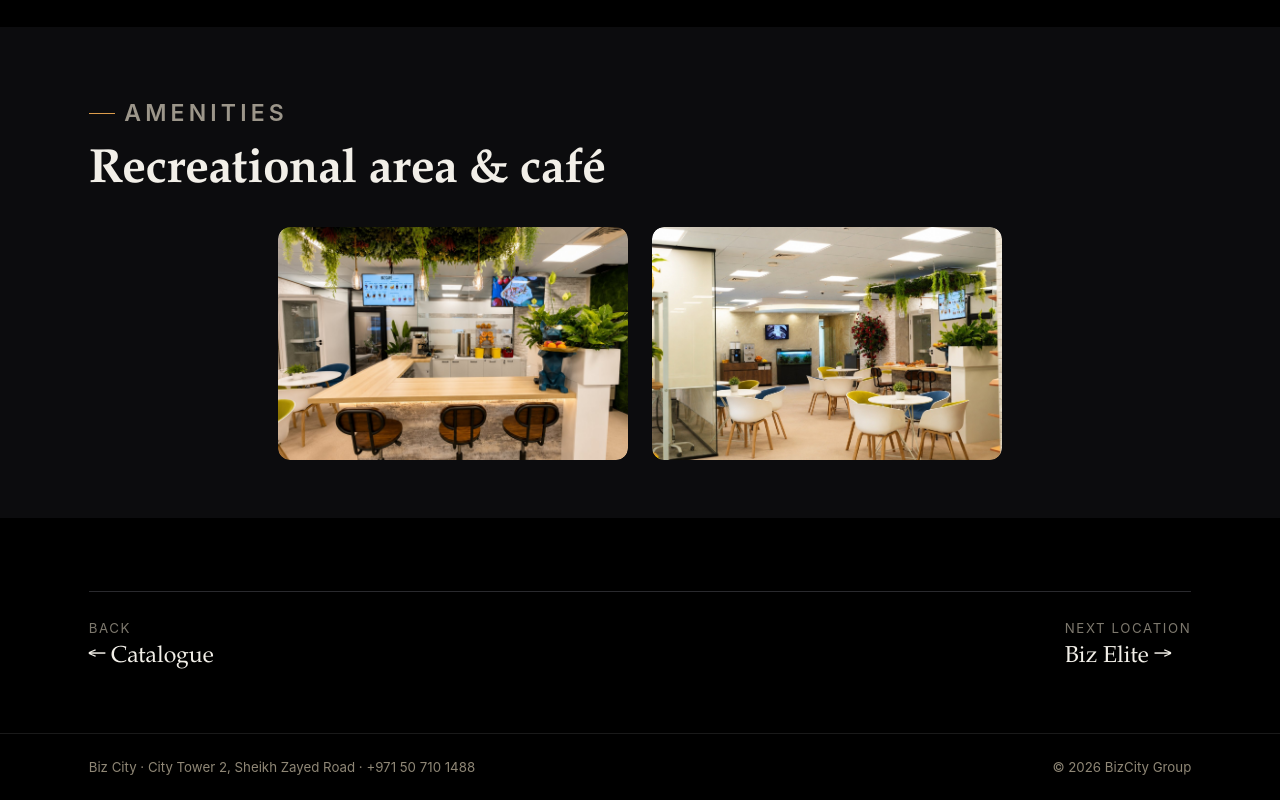
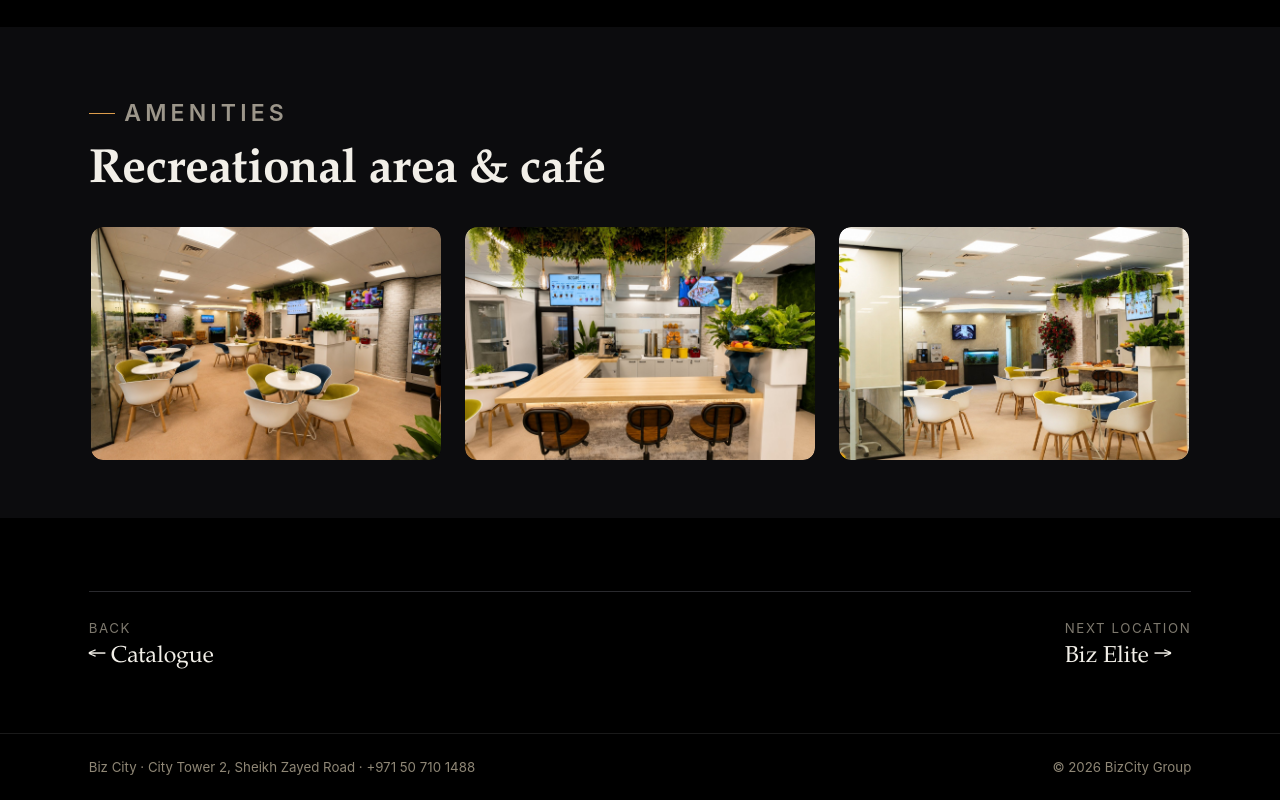
Before and after one commit to 3S-dubai/bizcity-catalogue, a plain HTML site: page biz-city.html in a window 1280 px wide. Shown: the part 3830-4630 px from the top of the page. Drawn offline with Linux system fonts and the light colour scheme.

Commit message:
Biz City: add cafe seating area photo to Recreational area & cafe
Added first in the section, on both biz-city.html and city.html.

Co-Authored-By: Claude Opus 5 <noreply@anthropic.com>
Claude-Session: https://claude.ai/code/session_01WTcA8MaAC5o5Gmnar8SKmb

```diff
--- a/biz-city.html
+++ b/biz-city.html
@@ -90,6 +90,7 @@
   <div class="wrap">
     <div class="cat-head"><p class="eyebrow">Amenities</p><h2>Recreational area &amp; café</h2></div>
     <div class="gallery">
+      <img class="zoomable" src="assets/images/offices/city/recreation-cafe-tables.jpg" alt="Biz City café seating area with white round tables, green and blue chairs, the Biz Café counter and a vending machine">
       <img class="zoomable" src="assets/images/offices/city/recreation-cafe-bar.jpg" alt="Biz City café counter with the Biz Café menu screen, juice station, bar stools and a hanging garden canopy">
       <img class="zoomable" src="assets/images/offices/city/recreation-cafe-lounge-wide.jpg" alt="Biz City café and lounge seating area with a coffee station, aquarium and hanging garden">
     </div>
```
Also changed, not shown: city.html (+1 -0 lines), assets/images/offices/city/recreation-cafe-tables.jpg (added).
